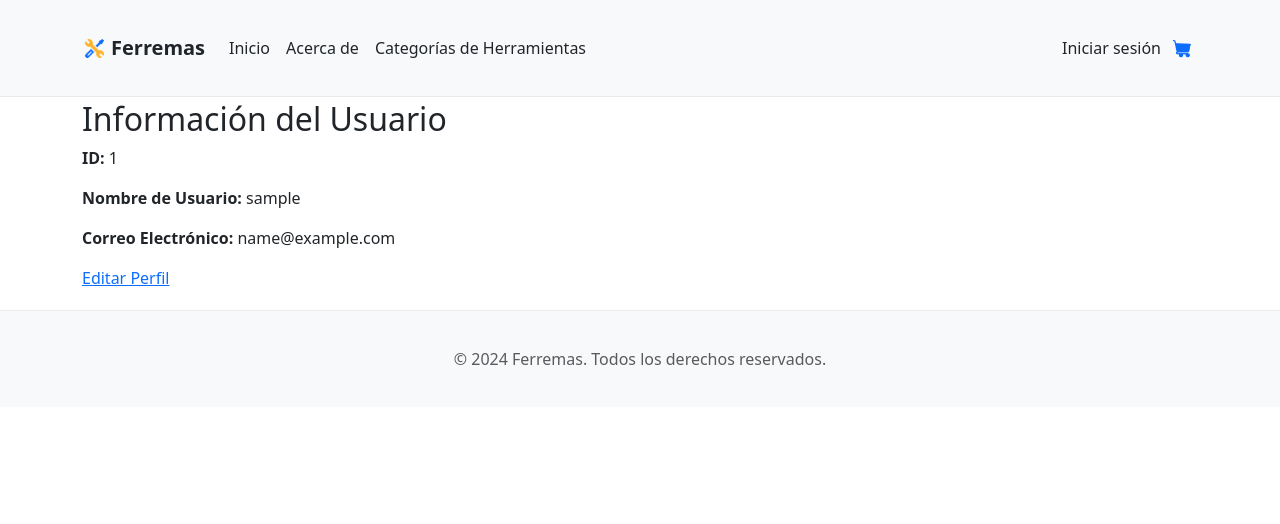
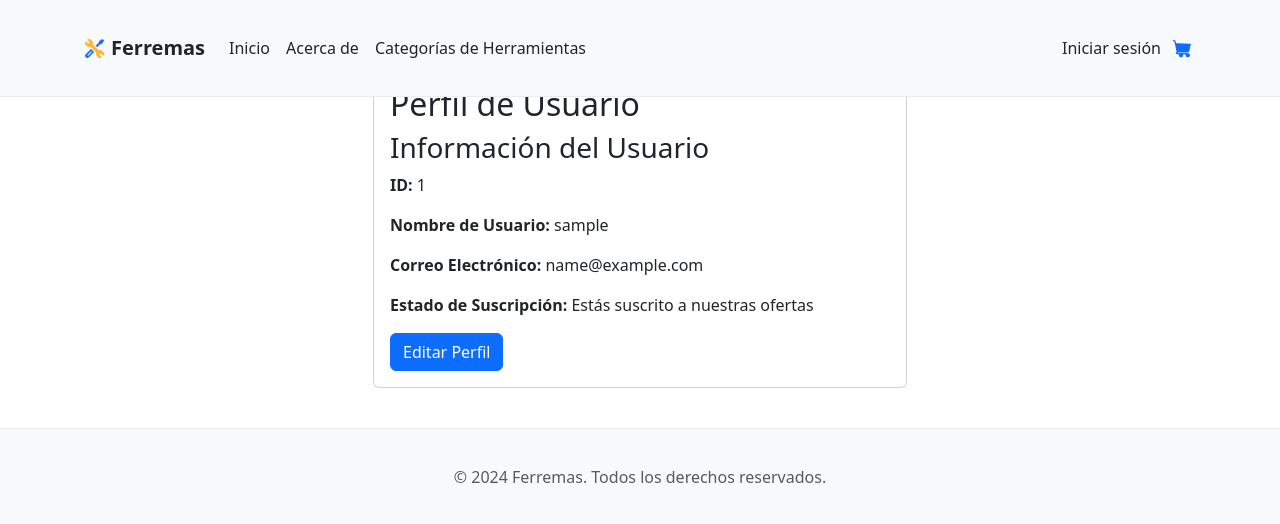
Before and after one commit to sebastiandmv2/PlatformIntegration, a Flask app: a page that uses ferremas/templates/profile.html in a window 1280 px wide. Shown: the top 524 px of the page. Run offline with Flask 3, Linux system fonts and the light colour scheme; a database or web service that is not in the repository returns one stand-in record (values such as "Sample title"); data that the repository does not hold is empty; some libraries are stand-ins or nearby versions.

Commit message:
front para copia

```diff
--- a/ferremas/app.py
+++ b/ferremas/app.py
@@ -235,6 +235,10 @@ def create_checkout_session():
     except Exception as e:
         return jsonify(error=str(e)), 403
 
+@app.route('/error')
+def error():
+    return render_template('error.html')
+
 
 @app.route('/suscripcion_exitosa')
 def suscripcion_exitosa():
--- a/ferremas/static/styles.css
+++ b/ferremas/static/styles.css
@@ -75,3 +75,16 @@
     max-width: 50%;
     height: auto;
 }
+
+ /* CSS para hacer que la imagen ocupe toda la pantalla responsivamente */
+ .fullscreen-img {
+    width: 100%;
+    height: auto;
+    max-width: 100%;
+    max-height: calc(100vh - 50px); /* Restar el tamaño del botón Volver al Inicio */
+}
+
+.btn {
+    /* Asegurar que el botón sea siempre visible */
+    z-index: 1;
+}
--- a/ferremas/templates/profile.html
+++ b/ferremas/templates/profile.html
@@ -1,16 +1,27 @@
 {% extends 'base.html' %}
 
 {% block content %}
-    <h1>Perfil de Usuario</h1>
-
+<div class="container mt-1">
+    <div class="row justify-content-center">
+        <div class="col-md-6">
+            <div class="card profile-card">
+                <div class="card-body">
+                    <h2 class="card-title">Perfil de Usuario</h2>
                     <div>
-        <h2>Información del Usuario</h2>
+                        <h3>Información del Usuario</h3>
                         <p><strong>ID:</strong> {{ user.id }}</p>
                         <p><strong>Nombre de Usuario:</strong> {{ user.username }}</p>
                         <p><strong>Correo Electrónico:</strong> {{ user.email }}</p>
+
+                        {% if user.subscribed != 0 %}
+                            <p><strong>Estado de Suscripción:</strong> Estás suscrito a nuestras ofertas</p>
+                        {% else %}
+                            <p><strong>Estado de Suscripción:</strong> No estás suscrito a nuestras ofertas</p>
+                        {% endif %}
                     </div>
-
-    <a href="{{ url_for('edit_user_profile') }}">Editar Perfil</a>
+                    <div class="text-right mt-3">
+                        <a href="{{ url_for('edit_user_profile') }}" class="btn btn-primary">Editar Perfil</a>
+                    </div>
 
                     <!-- Modal de Mensaje -->
                     <div id="message-modal" class="modal" style="display: none;">
@@ -23,5 +34,9 @@
                     {% if message %}
                         <script>showModal("{{ message }}");</script>
                     {% endif %}
-
+                </div>
+            </div>
+        </div>
+    </div>
+</div>
 {% endblock %}
```
Also changed, not shown: ferremas/templates/error.html (added, +11 -0 lines), ferremas/static/Imagenes web/404.png (added). Lines whose indentation alone changed are shown as unchanged.
